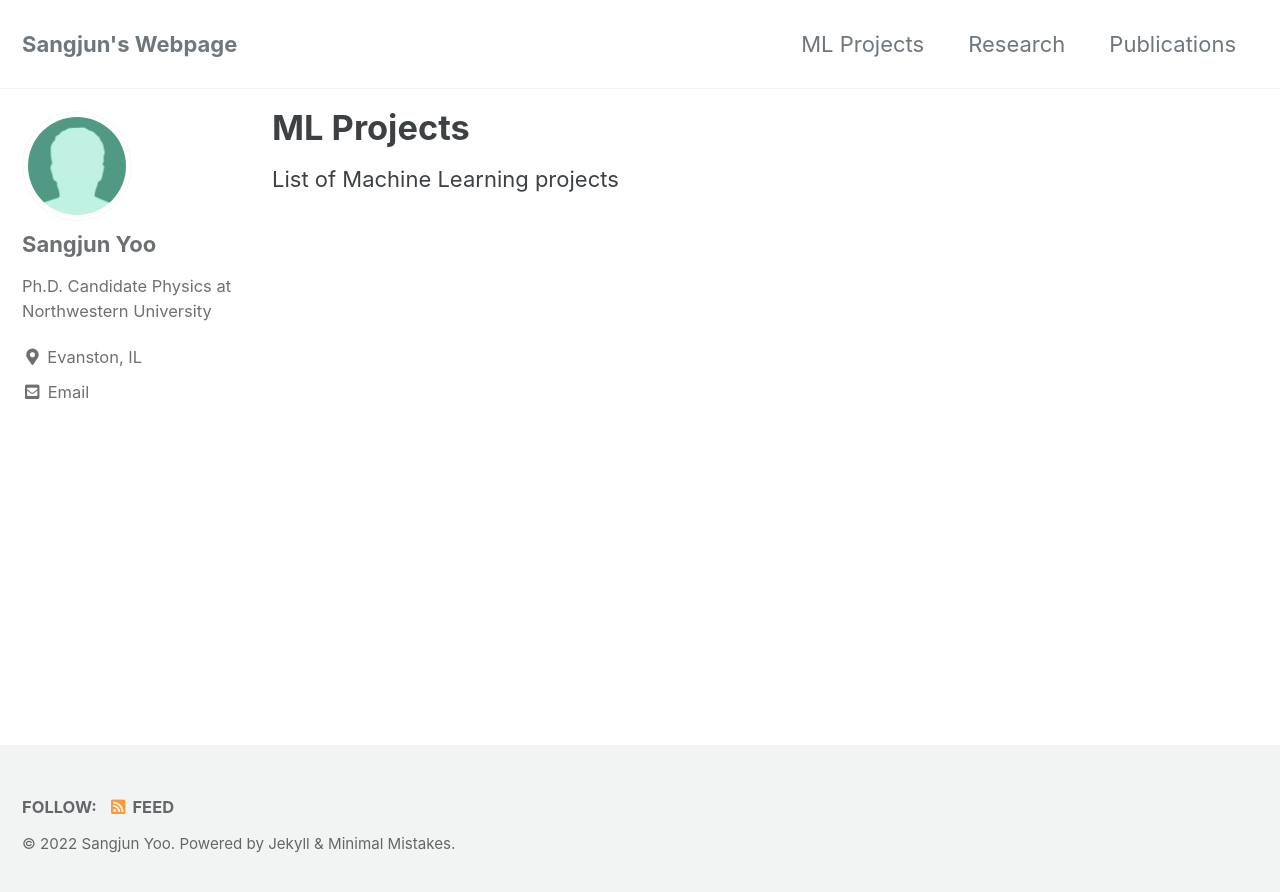
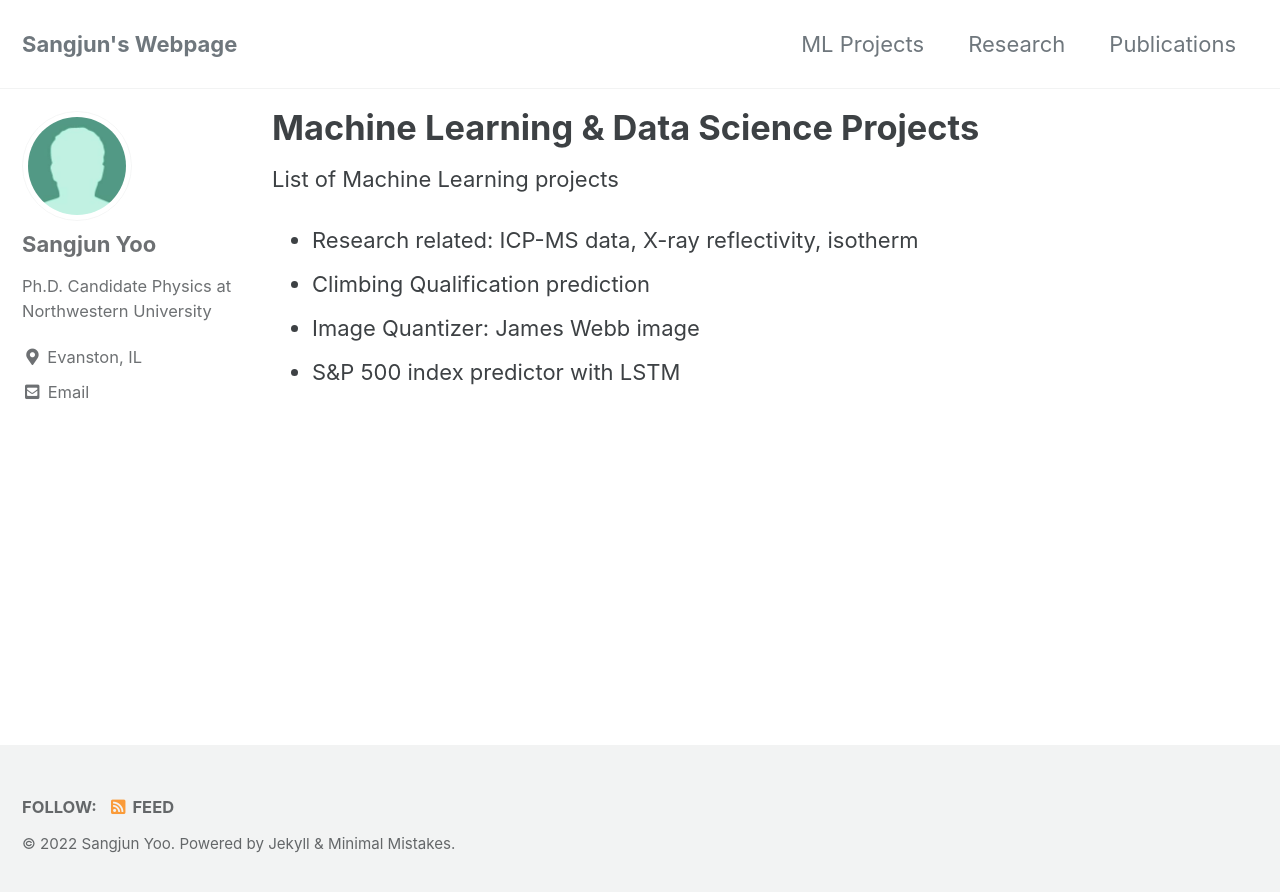
Before and after one commit to sangjunyoo-phd/sangjunyoo-phd.github.io, a Jekyll site: the page built from _pages/mlprojects.md, in a window 1280 px wide. Shown: the top 892 px of the page. Built offline with Jekyll 4.4.1, drawn with Linux system fonts in a browser that asks for light colours; cached includes are drawn as plain includes.

Commit message:
Update mlprojects.md

```diff
--- a/_pages/mlprojects.md
+++ b/_pages/mlprojects.md
@@ -1,7 +1,11 @@
 ---
-title: "ML Projects"
+title: "Machine Learning & Data Science Projects"
 #layout: splash
 permalink: /mlprojects/
 ---
 
 List of Machine Learning projects
+* Research related: ICP-MS data, X-ray reflectivity, isotherm
+* Climbing Qualification prediction
+* Image Quantizer: James Webb image
+* S&P 500 index predictor with LSTM
```
